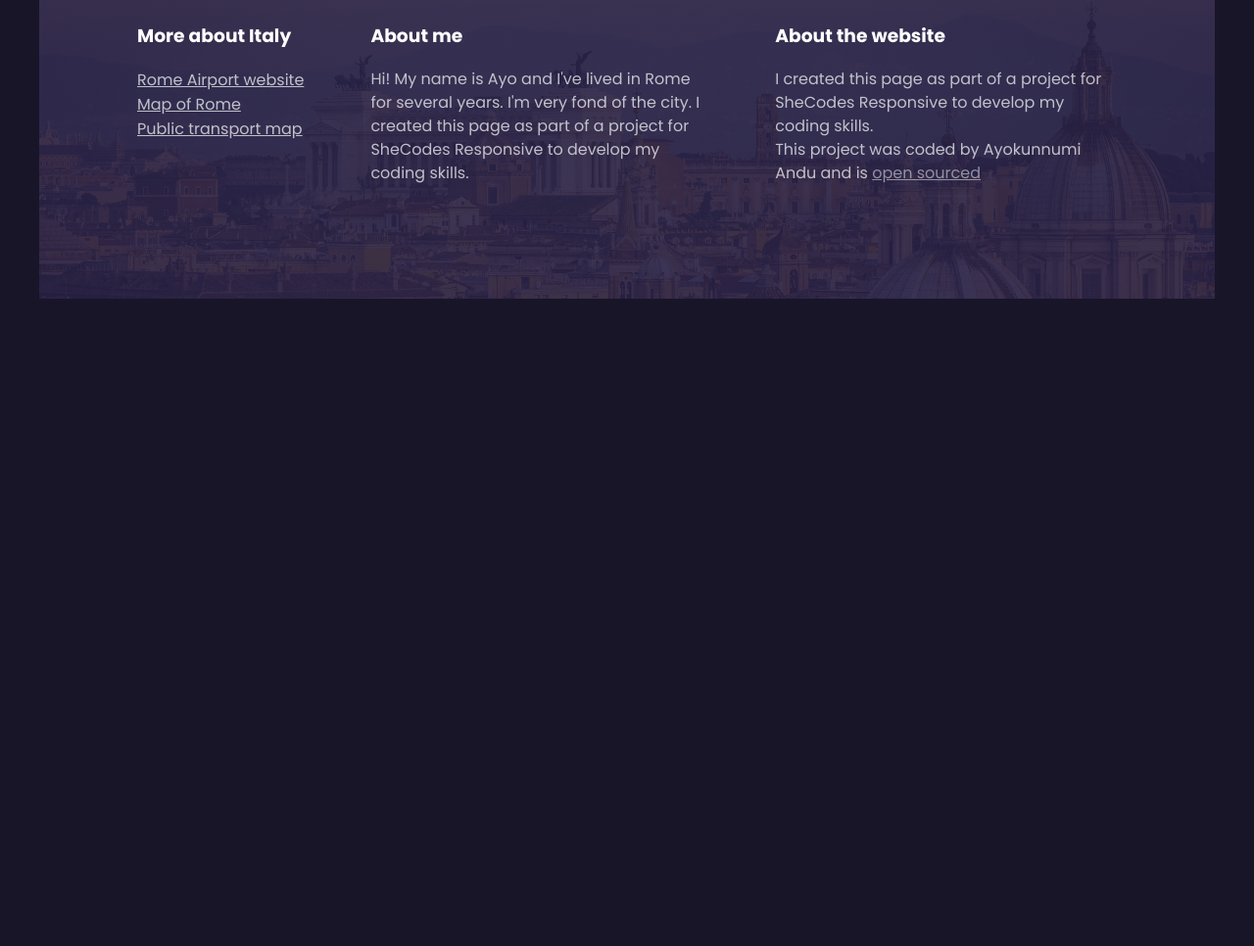
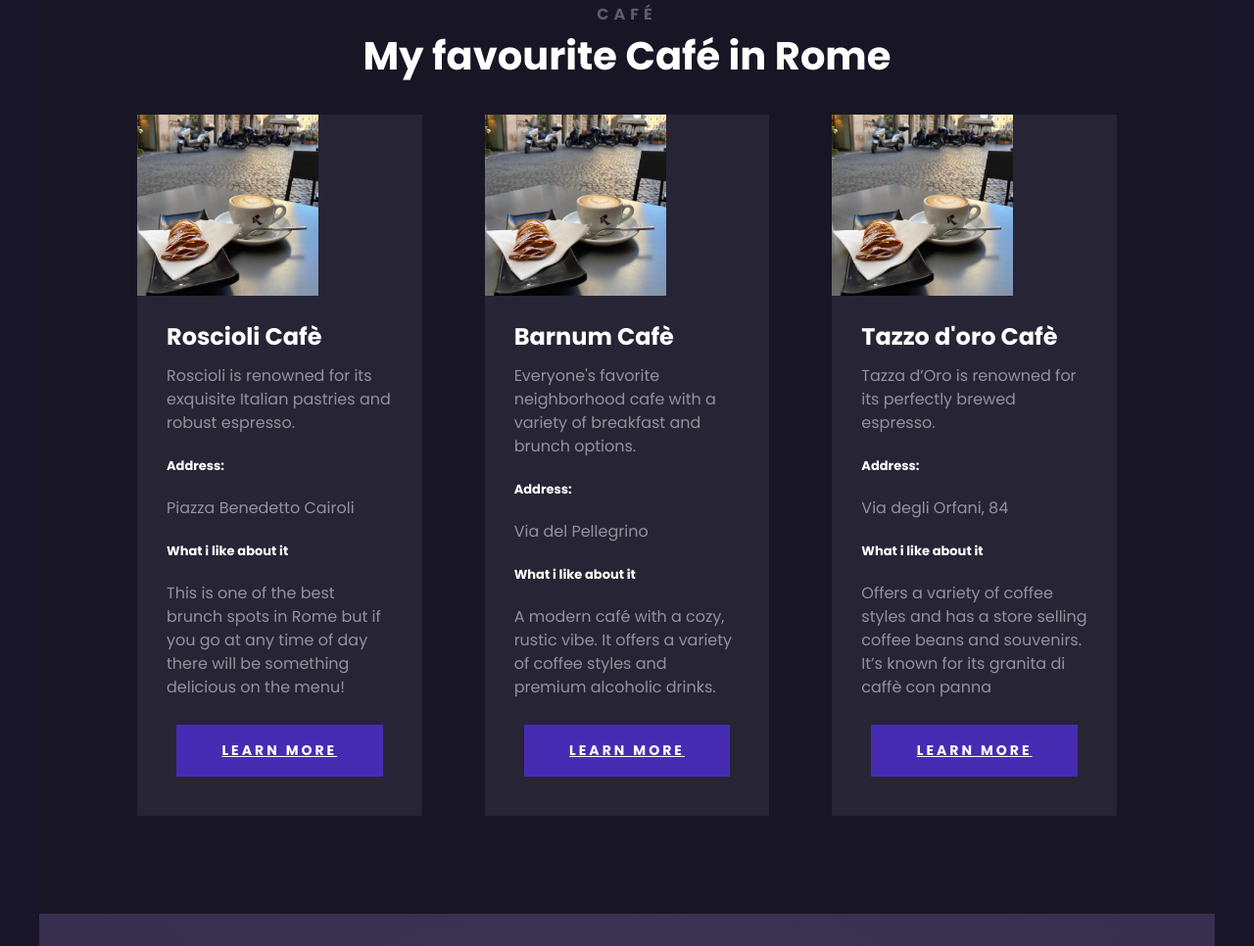
Before and after one commit to Ayokunnumi247/Rome-travel-project, a plain HTML site: page index.html in a window 1280 px wide. Shown: the part 1474-2440 px from the top of the page at 98% size. Before the commit the page ends 1787 px from the top, so only its background shows below. Drawn offline with Linux system fonts and the light colour scheme.

Commit message:
Added cards to the project

```diff
--- a/index.html
+++ b/index.html
@@ -34,6 +34,64 @@
         <p> The term "Eternal City" has been used by poets and writers since ancient times. Roman poets like Virgil and Ovid referred to the city in ways that emphasized its timeless nature. Later, during the Renaissance, the idea of Rome as an eternal city was revived and romanticized.
         </p></div>
     </section>
+     <section class="secondary">
+        <h2 class="text-center">Café</h2>
+        <h3 class="text-center">My favourite Café in Rome</h3>
+        <div class="grid grid-columns-card">
+          <div class="card">
+            <div class="card-header">
+          <img src="images/cafe 1.jpg" class="image-responsive" alt="">
+       </div>
+       <div class="card-body">
+       <h4>Roscioli Cafè</h4>
+        <p>
+          Roscioli is renowned for its exquisite Italian pastries and robust espresso.
+        </p>
+        <h5>Address:</h5>
+        <p>Piazza Benedetto Cairoli</p>
+        <h5>What i like about it</h5>
+        <p>This is one of the best brunch spots in Rome but if you go at any time of day there will be something delicious on the menu!</p>
+      <div class="card-footer">
+        <a href="https://www.salumeriaroscioli.com/en/home-english/" target="_blank" class="btn">Learn more</a>
+      </div>
+      </div>
+    </div>
+        <div class="card">
+            <div class="card-header">
+          <img src="images/cafe 1.jpg" class="image-responsive" alt="">
+       </div>
+       <div class="card-body">
+       <h4>Barnum Cafè</h4>
+        <p>
+       Everyone's favorite neighborhood cafe with a variety of breakfast and brunch options.
+        </p>
+        <h5>Address:</h5>
+        <p>Via del Pellegrino</p>
+        <h5>What i like about it</h5>
+        <p> A modern café with a cozy, rustic vibe. It offers a variety of coffee styles and premium alcoholic drinks.</p>
+      <div class="card-footer">
+        <a href="https://barnumcafe.com/" target="_blank" class="btn">Learn more</a>
+      </div>
+      </div>
+    </div>
+        <div class="card">
+            <div class="card-header">
+          <img src="images/cafe 1.jpg" class="image-responsive" alt="">
+       </div>
+       <div class="card-body">
+       <h4>Tazzo d'oro Cafè</h4>
+        <p>Tazza d’Oro is renowned for its perfectly brewed espresso.</p>
+        <h5>Address:</h5>
+        <p>Via degli Orfani, 84</p>
+        <h5>What i like about it</h5>
+        <p>Offers a variety of coffee styles and has a store selling coffee beans and souvenirs. It’s known for its granita di caffè con panna </p>
+      <div class="card-footer">
+        <a href="http://www.tazzadorocoffeeshop.com/" target="_blank" class="btn">Learn more</a>
+      </div>
+      </div>
+    </div>
+  </div>
+     </section>
       </main>
       <footer>
         <section class="grid grid-columns-3">
--- a/src/style.css
+++ b/src/style.css
@@ -11,6 +11,13 @@
   margin: 0 auto;
   padding: 100px;
 }
+section.secondary {
+  background-color: #181525;
+}
+.text-center {
+  text-align: center;
+}
+
 header {
   background: linear-gradient(rgba(0, 0, 0, 0.5), rgba(0, 0, 0, 0.5)),
     url("../images/image\ rome.png");
@@ -124,6 +131,53 @@
   height: 350px;
 }
 
+main h4 {
+  font-weight: 700;
+  font-size: 24px;
+  line-height: 1;
+  margin: 0;
+}
+
+main h5 {
+  font-size: 13px;
+  font-weight: 700;
+  line-height: 1.5;
+}
+.card {
+  background: #272435;
+  margin-top: 30px;
+}
+
+.grid-columns-card {
+  grid-template-columns: 1fr 1fr 1fr;
+}
+
+.card-body {
+  padding: 30px;
+}
+.card img {
+  max-width: 100%;
+  display: block;
+  height: 185px;
+}
+
+.btn {
+  display: block;
+  color: white;
+  padding: 16px;
+  background: #462cb2;
+  font-size: 14px;
+  font-weight: 700;
+  line-height: 1.5;
+  letter-spacing: 3px;
+  text-align: center;
+  text-transform: uppercase;
+}
+
+.card-footer {
+  padding: 10px;
+}
+
 @media (max-width: 900px) {
   header {
     padding: 200px 0;
```
Also changed, not shown: images/Barnum Cafè.jpg (added), images/Tazzo d'oro.jpg (added), images/cafe 1.jpg (added).
